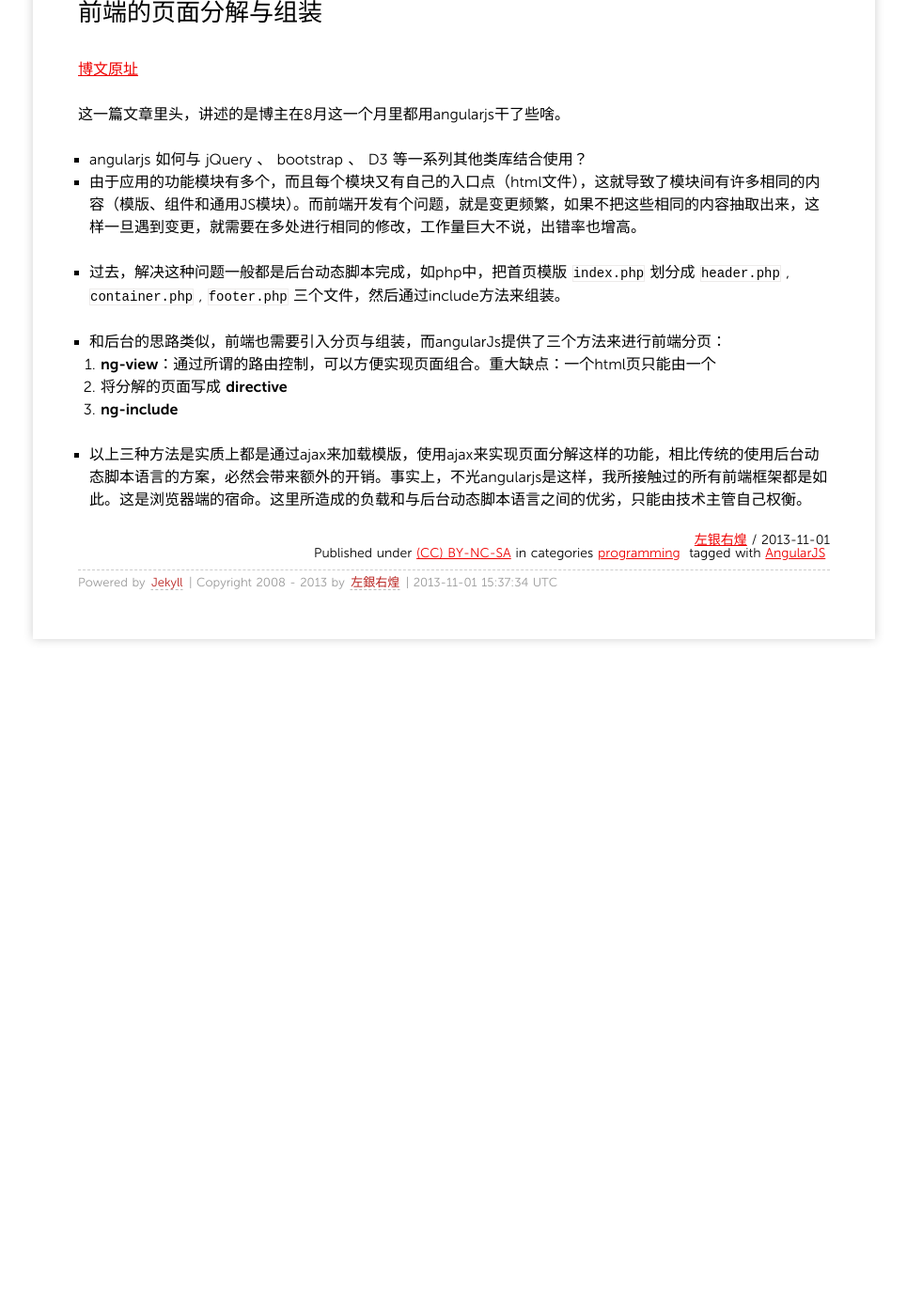
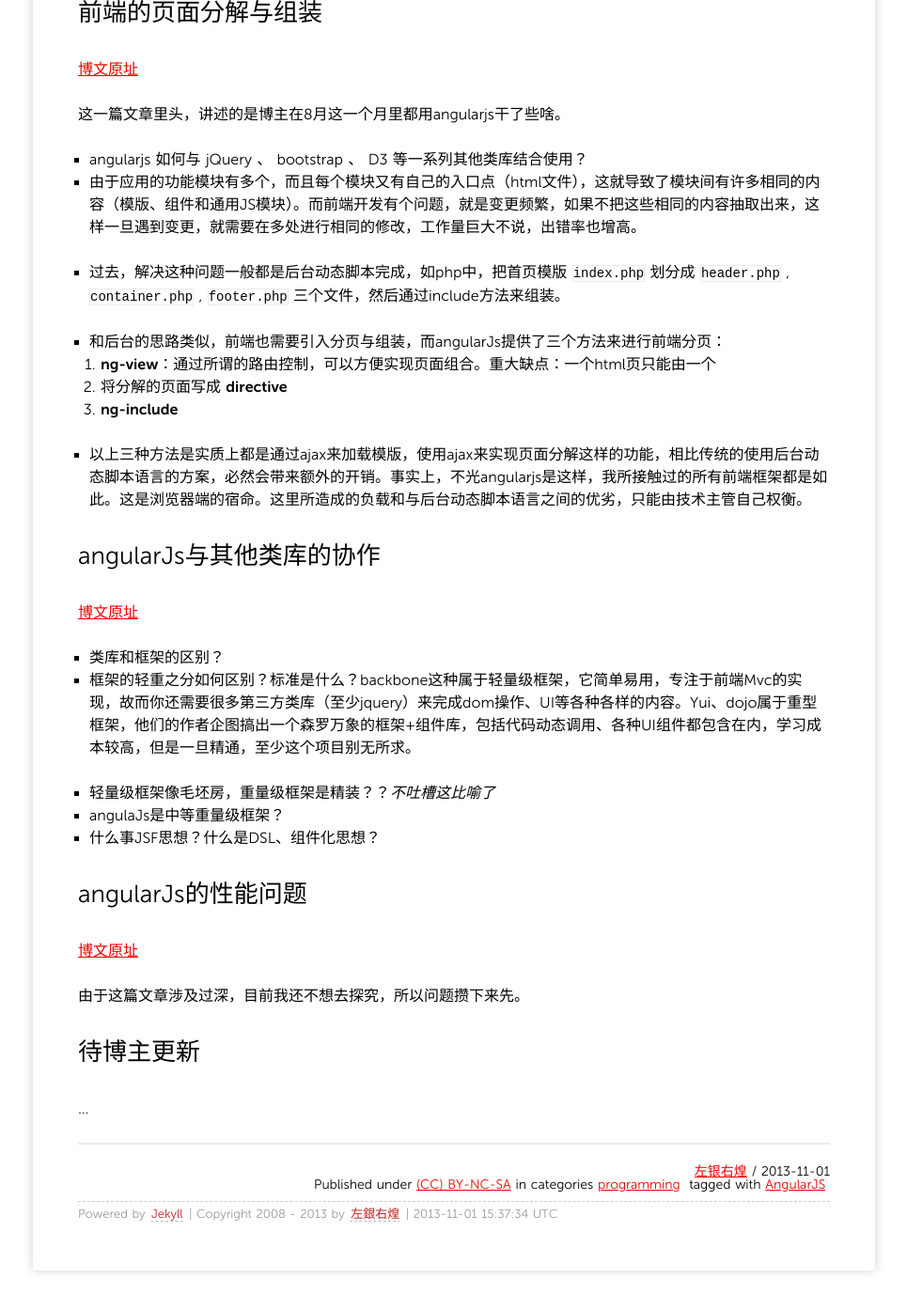
Before and after one commit to grahamle/grahamle.github.com, a Jekyll site: the page built from _posts/2013/2013-11-01-angularJS项目实站学习笔记.md, in a window 1280 px wide and 1400 px high, scrolled down 888 px. Shown: the top 1394 px of the window at 94% size, without its empty margins (157-1122 px from the left). Built offline with Jekyll 4.4.1, drawn with Linux system fonts in a browser that asks for light colours; Markdown is read by kramdown in place of the engine named in the settings; comment, search, counter and statistics services are not loaded; before the commit the page ends 1616 px from its top, so only the background shows below that.

Commit message:
angularJS项目实战自问（三）

```diff
--- a/_posts/2013/2013-11-01-angularJS项目实站学习笔记.md
+++ b/_posts/2013/2013-11-01-angularJS项目实站学习笔记.md
@@ -42,3 +42,23 @@ tag:
 	3. **ng-include**
 
 - 以上三种方法是实质上都是通过ajax来加载模版，使用ajax来实现页面分解这样的功能，相比传统的使用后台动态脚本语言的方案，必然会带来额外的开销。事实上，不光angularjs是这样，我所接触过的所有前端框架都是如此。这是浏览器端的宿命。这里所造成的负载和与后台动态脚本语言之间的优劣，只能由技术主管自己权衡。
+
+## angularJs与其他类库的协作
+[博文原址](http://www.storagelab.org.cn/zhangdi/2013/09/09/angularjs%E9%A1%B9%E7%9B%AE%E5%AE%9E%E6%88%98%EF%BC%8103%EF%BC%9Aangularjs%E4%B8%8E%E5%85%B6%E4%BB%96%E7%B1%BB%E5%BA%93%E7%9A%84%E5%8D%8F%E4%BD%9C/)
+
+- 类库和框架的区别？
+- 框架的轻重之分如何区别？标准是什么？backbone这种属于轻量级框架，它简单易用，专注于前端Mvc的实现，故而你还需要很多第三方类库（至少jquery）来完成dom操作、UI等各种各样的内容。Yui、dojo属于重型框架，他们的作者企图搞出一个森罗万象的框架+组件库，包括代码动态调用、各种UI组件都包含在内，学习成本较高，但是一旦精通，至少这个项目别无所求。
+
+- 轻量级框架像毛坯房，重量级框架是精装？？*不吐槽这比喻了*
+- angulaJs是中等重量级框架？
+- 什么事JSF思想？什么是DSL、组件化思想？
+
+## angularJs的性能问题
+[博文原址](http://www.storagelab.org.cn/zhangdi/2013/09/23/angularjs%E9%A1%B9%E7%9B%AE%E5%AE%9E%E6%88%98%EF%BC%8104%EF%BC%9Aangularjs%E7%9A%84%E6%80%A7%E8%83%BD%E9%97%AE%E9%A2%98/)
+
+由于这篇文章涉及过深，目前我还不想去探究，所以问题攒下来先。
+
+## 待博主更新
+...
+
+-----------------------------------------
```
